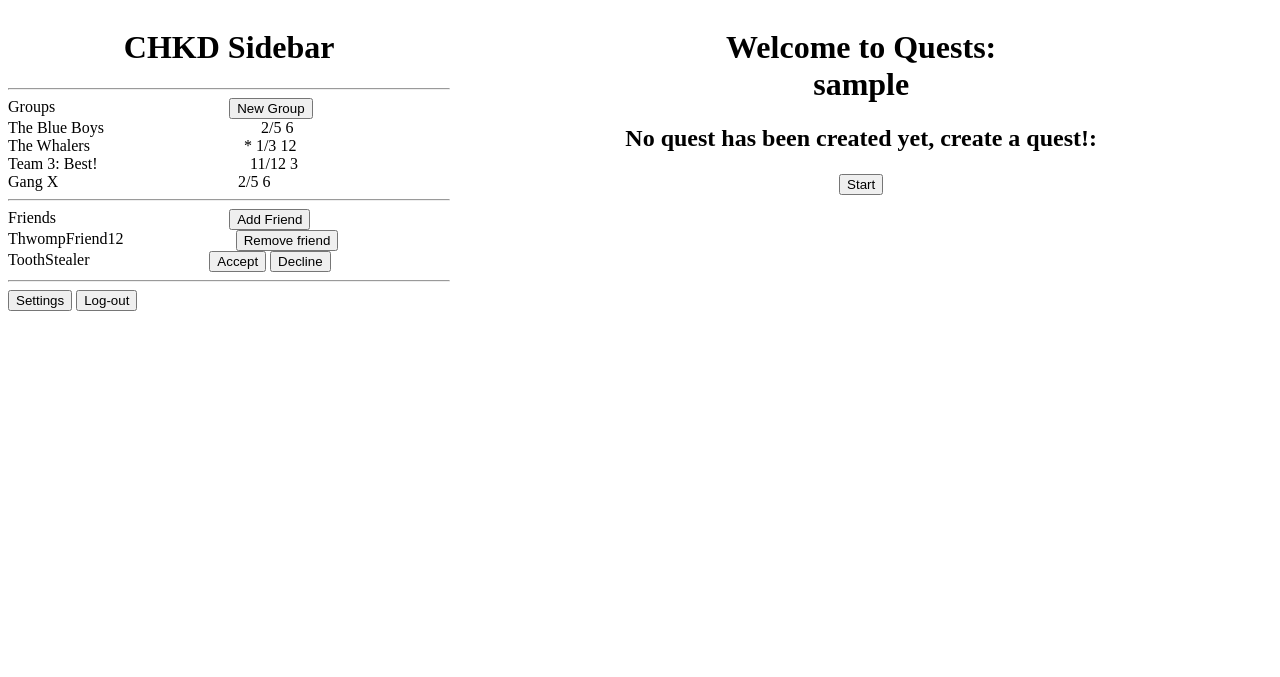
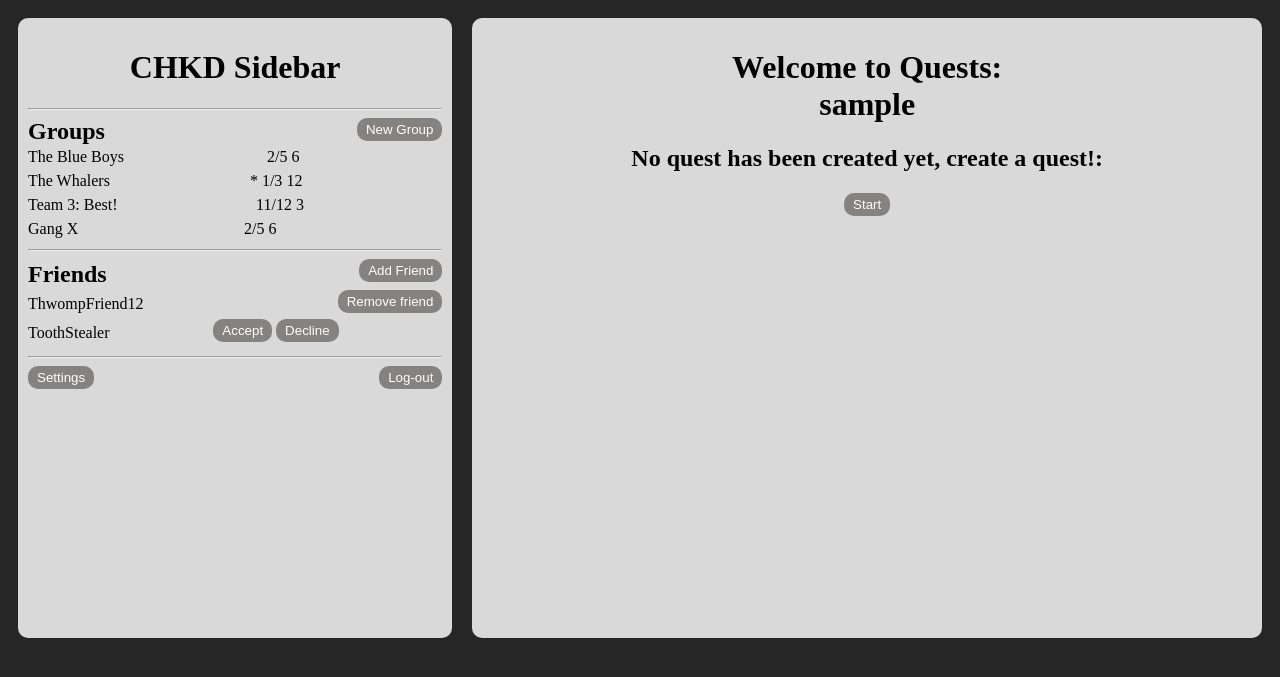
Before and after one commit to erinm5/CHKD, a Flask app: page /home in a window 1280 px wide. Shown: the top 677 px of the page. Run offline with Flask 3, Linux system fonts and the light colour scheme; the visitor is signed in with stand-in values (Sample User, id 1); some libraries are stand-ins or nearby versions.

Commit message:
merged all the branches

```diff
--- a/website/static/core.css
+++ b/website/static/core.css
@@ -1,5 +1,5 @@
 body {
-    background: black;
+    background: #262626;
     color: white;
     margin-top: 50px;
     margin-left: 100px;
--- /dev/null
+++ b/website/static/home.css
@@ -0,0 +1,34 @@
+body {
+    background-color: #262626;
+}
+
+button {
+    color: white;
+    background-color: #858282;
+    border: 3px solid #858282;
+    border-radius: 10px;
+}
+
+button:hover {
+    color: white;
+    background-color: #9d9b9b;
+    border: 3px solid #9d9b9b;
+    border-radius: 10px;
+    cursor: pointer;
+}
+
+/* Possibly remove all of below (Not used?) */
+
+.column {
+    float: left;
+    padding: 10px;
+    height: 600px;
+}
+
+.left {
+    width: 35%;
+}
+
+.right {
+    width: 65%;
+}
--- a/website/templates/create.html
+++ b/website/templates/create.html
@@ -1,13 +1,15 @@
 <!DOCTYPE html>
 <head>
+    <link rel="stylesheet" href='/static/home.css' />
+
     <title>Quest Creation</title>
 </head>
 <body>
     <div class="container" style="display: flex;">
-        <div style="width: 35%;">
+        <div style="width: 35%; background-color:#d9d9d9; border: 10px solid #262626; border-radius: 20px;" class="column left">
             {% include "partials/sidebar.html" %}
         </div>
-        <div style="flex-grow: 1;">
+        <div style="flex-grow: 1; background-color:#d9d9d9; border: 10px solid #262626; border-radius: 20px;" class="column left">
             <h1 style="text-align:center">Quest Creation:</h1>
             <h2 style="text-align:center">
 
--- a/website/templates/index.html
+++ b/website/templates/index.html
@@ -1,15 +1,17 @@
 <!DOCTYPE html>
 <head>
+    <link rel="stylesheet" href='/static/home.css' />
+
     <title>Home</title>
 </head>
 
 
 <body>
     <div class="container" style="display: flex;">
-        <div style="width: 35%;">
+        <div style="width: 35%; background-color:#d9d9d9; border: 10px solid #262626; border-radius: 20px;" class="column left">
             {% include "partials/sidebar.html" %}
         </div>
-        <div style="flex-grow: 1;">
+        <div style="flex-grow: 1; background-color:#d9d9d9; border: 10px solid #262626; border-radius: 20px;" class="column right">
             <h1 style="text-align:center">
                 Welcome to Quests:
                 <div>{{user}}</div>
@@ -26,7 +28,7 @@
                     <h2 style="text-align:center">A quest has been already created!:</h2>
                     <h3 style="text-align:center">
                     <form action="#" method="post">
-                    <button type="submit">veiw</button>
+                    <button type="submit">view</button>
                     </form>
                     </h3>
                 {%endif%}
--- a/website/templates/login.html
+++ b/website/templates/login.html
@@ -6,8 +6,8 @@
     <link rel="stylesheet" href='/static/core.css' />
   </head>
   <body>
+    <div class="login">
 
-    <div class="login">
         {% with messages = get_flashed_messages(with_categories=true) %}
         {% if messages %}
             <ul class=flashes>
--- a/website/templates/partials/sidebar.html
+++ b/website/templates/partials/sidebar.html
@@ -2,7 +2,7 @@
 <!DOCTYPE html>
 <body>
     <!-- Sidebar Title -->
-    <h1 style="text-align:center">
+    <h1 style="text-align:center;">
         CHKD Sidebar
     </h1>
 
@@ -13,17 +13,17 @@
     <!-- Group Header -->
     <div class="container" style="display: flex;">
         <div style="width: 50%;">
-            Groups
+            <b style="font-size: 24px;">Groups</b>
         </div>
         <div style="flex-grow: 1;">
-            <button type="button">
+            <button type="button" style="float: right;">
                 New Group
             </button>
         </div>
 
     </div>
     <!-- Group List -->
-    <div>
+    <div style="line-height: 1.5;">
         <!-- Makes a row for each group -->
         {% for group in groups %}
             <div class="container" style="display: flex;">
@@ -51,30 +51,30 @@
 
     <!-- Friend Section -->
     <!-- Friend Header -->
-    <div class="container" style="display: flex;">
+    <div class="container" style="display: flex; line-height: 1.3;">
         <div style="width: 50%;">
-            Friends
+            <b style="font-size: 24px;">Friends</b>
         </div>
         <div style="flex-grow: 1;">
-            <button type="button">
+            <button type="button" style="float: right;">
                 Add Friend
             </button>
         </div>
 
     </div>
     <!-- Friend List -->
-    <div>
+    <div style="line-height: 1.3;">
         <!-- Makes a row for each friend -->
         {% for friend in friends %}
-            <div class="container" style="display: flex;">
+            <div class="container" style="display: flex; line-height: 1.8;">
                 <div style="flex-grow: 1;">
                     {{friend.name}}
                 </div>
-                <div style="flex-grow: 1;">
+                <div style="flex-grow: 1; line-height: 1.3;">
                     <!-- Checks friend status to decide which to show -->
                     {% if friend.isFriend %}
                         <!-- Replace buttons with hamburger menu? -->
-                        <button type="button">
+                        <button type="button" style="float: right;">
                             Remove friend
                         </button>
                     <!-- If not friend, give user choice to accept/decline friend request -->
@@ -100,7 +100,7 @@
             <button type="button">
                 Settings
             </button>
-            <button type="button">
+            <button type="button" style="float: right;">
                 Log-out
             </button>
         </div>
--- a/website/templates/results.html
+++ b/website/templates/results.html
@@ -1,13 +1,15 @@
 <!DOCTYPE html>
 <head>
+    <link rel="stylesheet" href='/static/home.css' />
+
     <title>Results</title>
 </head>
 <body>
     <div class="container" style="display: flex;">
-        <div style="width: 35%;">
+        <div style="width: 35%; background-color:#d9d9d9; border: 10px solid #262626; border-radius: 20px;" class="column left">
             {% include "partials/sidebar.html" %}
         </div>
-        <div style="flex-grow: 1;">
+        <div style="flex-grow: 1; background-color:#d9d9d9; border: 10px solid #262626; border-radius: 20px;" class="column left">
             <h1 style="text-align:center">TOP RATED:</h1>
             <h2 style="text-align:center"> {{file}} by {{user}}</h2>
             <h3 style="text-align:center"> VOTES: {{votes}} </h3style>
--- a/website/templates/upload.html
+++ b/website/templates/upload.html
@@ -1,13 +1,15 @@
 <!DOCTYPE html>
 <head>
+    <link rel="stylesheet" href='/static/home.css' />
+
     <title>Home</title>
 </head>
 <body>
     <div class="container" style="display: flex;">
-        <div style="width: 35%;">
+        <div style="width: 35%; background-color:#d9d9d9; border: 10px solid #262626; border-radius: 20px;" class="column left">
             {% include "partials/sidebar.html" %}
         </div>
-        <div style="flex-grow: 1;">
+        <div style="flex-grow: 1; background-color:#d9d9d9; border: 10px solid #262626; border-radius: 20px;" class="column left">
             <h2 style="text-align:center">QUEST:</h2>
             <p rows = 10, cols = 50 style="text-align:center">{{quest}}</p>
             <h2 style="text-align:center">Rules: </h2>
```
Also changed, not shown: website/templates/watch.html (+4 -3 lines).
